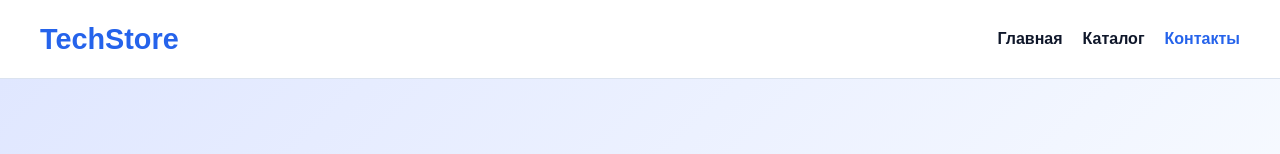
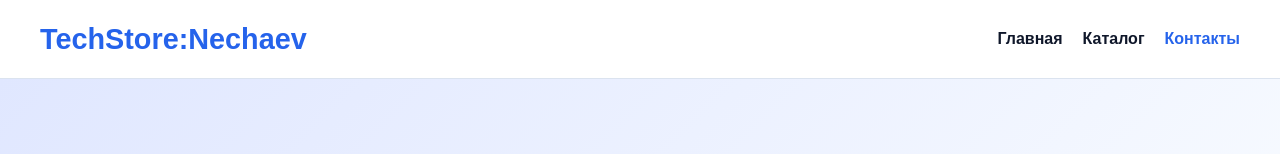
Before and after one commit to Necaev222/Tect-store-Nechaev, a plain HTML site: page contacts.html in a window 1280 px wide. Shown: the top 154 px of the page. Drawn offline with Linux system fonts and the light colour scheme.

```diff
--- a/contacts.html
+++ b/contacts.html
@@ -13,7 +13,7 @@
 
   <header class="site-header">
     <div class="container header-inner">
-      <a href="index.html" class="logo">TechStore</a>
+      <a href="index.html" class="logo">TechStore:Nechaev</a>
 
       <nav aria-label="Основное меню">
         <ul class="nav-list">
--- a/sctipt.js
+++ /dev/null
@@ -1 +0,0 @@
-console.log("hello world")
```
Also changed, not shown: catalog.html (+1 -1 lines), README.md (deleted), img/2.webp (added), img/P.jpg (added), img/Pocofon.webp (deleted).
